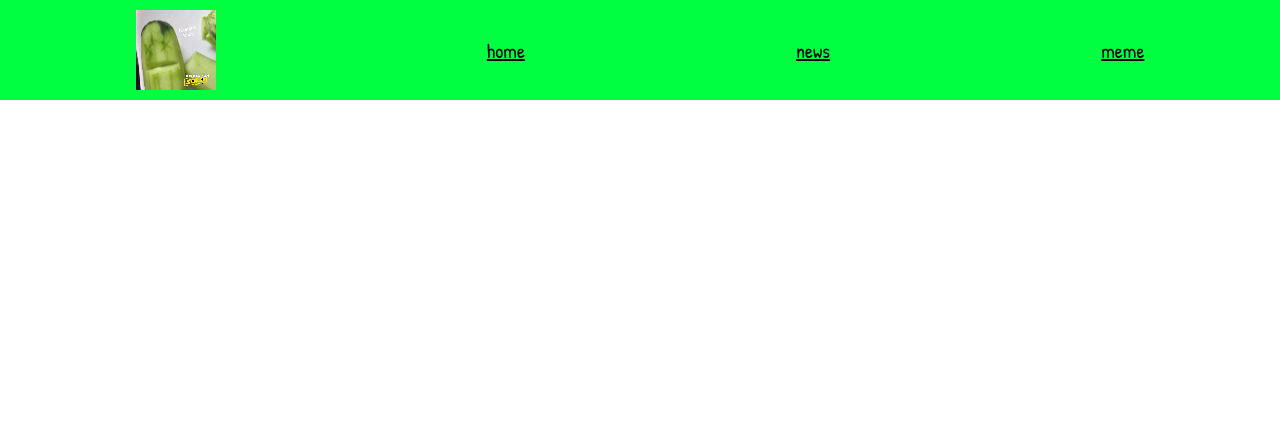
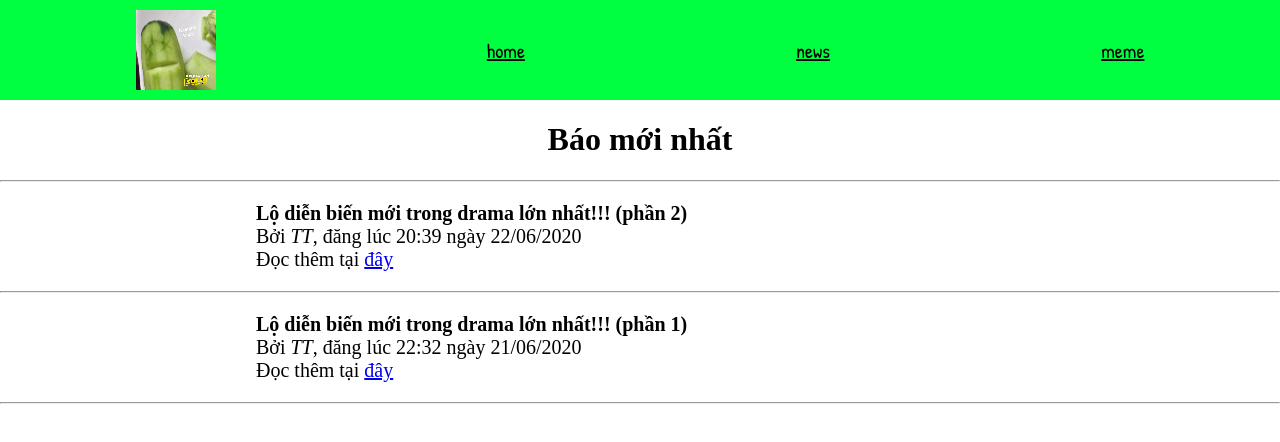
Before and after one commit to anh-minh-12/Cucumber-News, a plain HTML site: page news.html in a window 1280 px wide. Drawn offline with Linux system fonts and the light colour scheme.

Commit message:
a lot of things'

```diff
--- a/news.html
+++ b/news.html
@@ -25,5 +25,21 @@
         <a href="memes.html" class="word">meme</a>
 
     </div>
+    <div style="padding-top: 100px">
+        <h1 style="text-align: center;">Báo mới nhất</h1>
+        <hr>
+        <div style="margin: 0 20%;" >
+            <p class="word-no-font"><strong>Lộ diễn biến mới trong drama lớn nhất!!! (phần 2) </strong><br>Bởi<i> TT</i>, đăng lúc 20:39 ngày 22/06/2020
+            <br>Đọc thêm tại <a href="news2.html">đây</a></p>
+        </div>
+        <hr>
+        <div style="margin: 0 20%;" >
+            <p class="word-no-font"><strong>Lộ diễn biến mới trong drama lớn nhất!!! (phần 1) </strong><br>Bởi<i> TT</i>, đăng lúc 22:32 ngày 21/06/2020
+            <br>Đọc thêm tại <a href="news1.html">đây</a></p>
+        </div>
+        <hr>
+
+
+    </div>
 </body>
 </html>
```
Also changed, not shown: index.html (+26 -1 lines), memes.html (+4 -1 lines), Memes-9.png (added).
